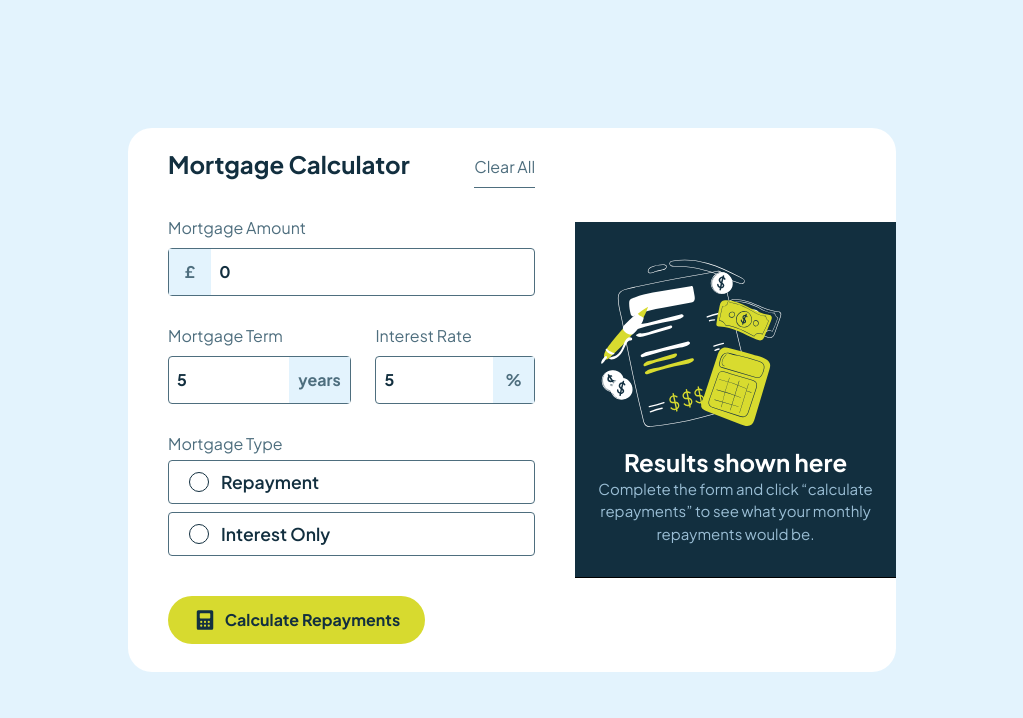
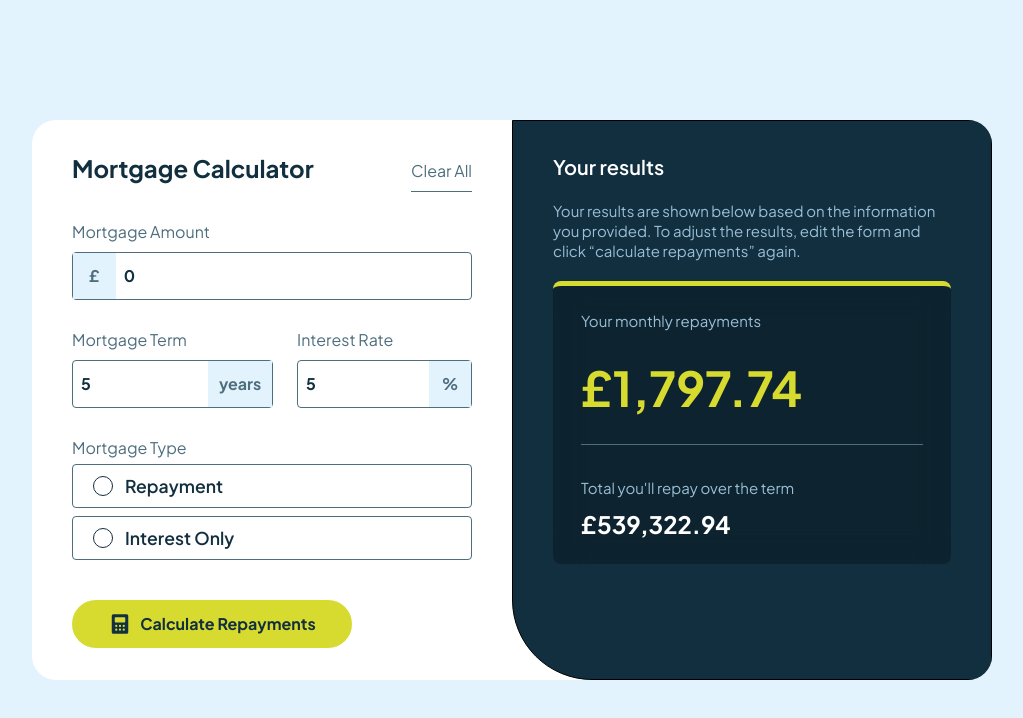
Before and after one commit to dunt21/mortgage-repayment-calculator-main, a website: page index.html in a window 1280 px wide. Both pictures are taken after typing "Sample", "5", "5" into the empty fields and a click on the button "Calculate Repayments". Shown: the whole page, without its empty margins (128-1151 px from the left). Drawn offline with Linux system fonts and the light colour scheme.

Commit message:
feat(ui): update layout and styling for improved mortgage calculator interface

```diff
--- a/index.html
+++ b/index.html
@@ -27,12 +27,12 @@
     <link rel="stylesheet" href="./src/output.css" />
   </head>
   <body
-    class="font-[PlusJakartaSans] my-10 w-[100%] min-h-screen lg:flex lg:justify-center lg:items-center lg:bg-[hsl(202,86%,94%)] lg:my-0"
+    class="font-[PlusJakartaSans] mt-10 w-[100%] min-h-screen lg:flex lg:justify-center lg:items-center lg:bg-[hsl(202,86%,94%)] lg:my-0"
   >
     <div
-      class="lg:flex lg:w-[60%] lg:items-center lg:justify-center lg:h-[78%] lg:bg-white lg:border-none lg:rounded-3xl lg:overflow-hidden"
+      class=" lg:grid lg:grid-cols-2  lg:w-[75%] lg:justify-center lg:h-[78%] lg:bg-white lg:border-none lg:rounded-3xl lg:overflow-hidden"
     >
-      <section class="px-6 lg:px-10 lg:pt-5">
+      <section class="px-6  lg:px-10 lg:py-8">
         <div class="lg:flex lg:justify-between">
           <h2 class="font-bold text-2xl mb-2 p-color deep-color">
             Mortgage Calculator
@@ -45,7 +45,7 @@
           </button>
         </div>
 
-        <form class="my-7" id="user-form" novalidate>
+        <form class="mt-7" id="user-form" novalidate>
           <section>
             <p class="mb-2 p-color">Mortgage Amount</p>
             <label
@@ -156,10 +156,13 @@
       </section>
 
       <!-- Empty results start -->
-      <div
-        class="bg-[hsl(202,55%,16%)] flex flex-col items-center justify-center gap-4 py-8 text-center px-5 lg:h- lg:w-[65%] lg:border-b"
+      <section
+        class="bg-[hsl(202,55%,16%)]  w-full h-full gap-4 py-8 text-center px-5 lg:border lg:rounded-bl-[5rem]"
       >
-        <section class="w-full h-full" id="start">
+        <div
+          class="w-full h-full flex flex-col gap-3 items-center justify-center hidden"
+          id="start"
+        >
           <img src="./assets/images/illustration-empty.svg" class="" />
           <h2 class="font-bold text-2xl text-[hsl(0,0%,100%)]">
             Results shown here
@@ -168,8 +171,8 @@
             Complete the form and click “calculate repayments” to see what your
             monthly repayments would be.
           </p>
-        </section>
-        <section class="text-left hidden" id="end">
+        </div>
+        <div class="text-left lg:px-5" id="end">
           <p class="text-white font-semibold text-xl mb-5">Your results</p>
           <p class="text-[hsl(203,41%,72%)] text-[15px] mb-5 leading-5">
             Your results are shown below based on the information you provided.
@@ -177,19 +180,19 @@
             repayments” again.
           </p>
           <div
-            class="border-t-5 border-[hsl(61,70%,52%)] rounded-lg bg-black/25 backdrop-blur-lg py-5 px-4"
+            class="border-t-5 border-[hsl(61,70%,52%)] rounded-lg bg-black/25 backdrop-blur-lg py-5 px-4 lg:py-6 lg:px-7"
           >
             <p class="text-[hsl(203,41%,72%)] text-[15px]">
               Your monthly repayments
             </p>
             <p
-              class="text-[hsl(61,70%,52%)] text-4xl font-bold my-3"
+              class="text-[hsl(61,70%,52%)] text-4xl lg:text-5xl font-bold my-3 lg:my-8"
               id="monthly-pay"
             >
               £1,797.74
             </p>
             <div class="border-t border-[hsl(200,24%,40%)]">
-              <p class="text-[hsl(203,41%,72%)] text-[15px] mt-4 mb-2">
+              <p class="text-[hsl(203,41%,72%)] text-[15px] mt-8 mb-2">
                 Total you'll repay over the term
               </p>
               <p class="font-bold text-white text-2xl" id="total-pay">
@@ -199,6 +202,7 @@
           </div>
 
           <!-- Completed results end -->
+        </div>
         </section>
       </div>
     </div>
--- a/script.js
+++ b/script.js
@@ -41,6 +41,8 @@ userForm.addEventListener("submit", (e) => {
   const span = document.querySelectorAll("span");
   const errorMsg = document.querySelectorAll(".error-msg");
   console.log(errorMsg);
+  const optDiv = document.querySelector(".options");
+
   let isFilled = true;
 
   inputArea.forEach((input) => {
@@ -60,11 +62,15 @@ userForm.addEventListener("submit", (e) => {
       error.classList.remove("hidden");
     });
 
-    interestLabel.classList.contains("mb-6")
-      ? interestLabel.classList.remove("mb-6")
-      : interestLabel.classList.remove("mb-10");
+    // interestLabel.classList.contains("mb-6")
+    //   ? interestLabel.classList.remove("mb-6")
+    //   : interestLabel.classList.remove("mb-10");
 
-    interestLabel.classList.add("mb-2");
+    // interestLabel.classList.add("mb-2");
+
+    if (optDiv.document.querySelector("p")) {
+      interestLabel.classList.remove("mb-6", "mb-10");
+    }
   } else {
     inputLabel.forEach((label) => {
       label.classList.remove("label-error");
@@ -78,20 +84,14 @@ userForm.addEventListener("submit", (e) => {
       error.classList.add("hidden");
     });
 
-    !interestLabel.classList.contains("mb-6")
-      ? interestLabel.classList.add("mb-6")
-      : interestLabel.classList.add("mb-10");
-
-    interestLabel.classList.remove("mb-2");
-
     const amt = Number(mortgageAmt.value);
     const term = mortgageTerm.value * 12;
     const rate = mortgageRate.value / 12;
   }
 });
 
-const monthlyPay = (amt * rate) / 1 - Math.pow(1 + rate, -term);
-const termPay = monthlyPay * term;
+// const monthlyPay = (amt * rate) / 1 - Math.pow(1 + rate, -term);
+// const termPay = monthlyPay * term;
 
-const monthlyInterest = amt * rate;
-const yearlyInterest = monthlyInterest * term;
+// const monthlyInterest = amt * rate;
+// const yearlyInterest = monthlyInterest * term;
```
Also changed, not shown: src/output.css.
